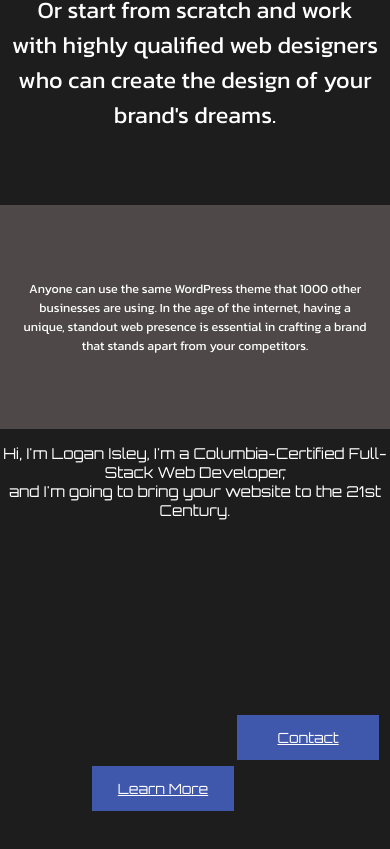
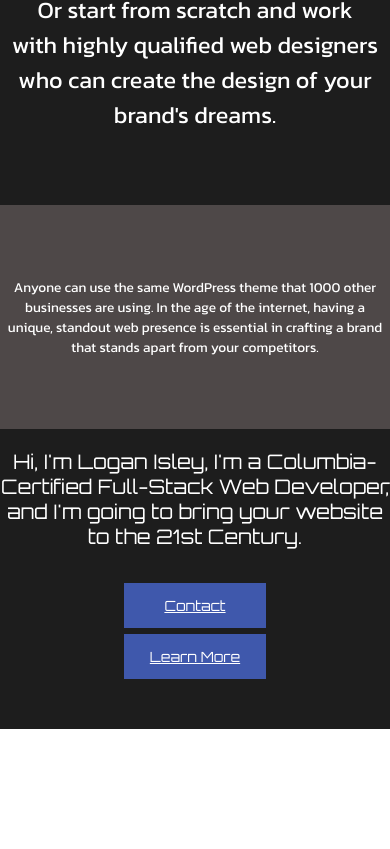
Before and after one commit to LowGcifer/Web-Dev-Site, a React (Create React App) app in the folder client/: page / in a window 390 px wide. Shown: the part 2002-2851 px from the top of the page. After the commit the page ends 2731 px from the top, so only its background shows below. Built offline with nearby package versions, Linux system fonts and the light colour scheme.

Commit message:
home screen mobile refactor

```diff
--- a/client/src/style.css
+++ b/client/src/style.css
@@ -235,10 +235,11 @@
 @media only screen and (max-width: 1024px) {
   #callout-home {
     height: 224px;
+    /* height: 170px; */
   }
 
   #callout-text {
-    font-size: 12.5px;
+    font-size: 3.5vw;
   }
 }
 
@@ -271,11 +272,27 @@
 
 @media only screen and (max-width: 1024px) {
   #home-final-section {
-    height: 337px;
+    height: 200px;
   }
 
   #home-final-text {
-    font-size: 15px;
+    font-size: 20px;
+  }
+
+  #learn-more-button {
+    left: 0px;
+  }
+
+  #contact-button {
+    left: 0px;
+  }
+
+  #final-button-section {
+    display: flex;
+    flex-direction: column;
+    justify-content: center;
+    align-items: center;
+    height: 100px;
   }
 }
 
```
